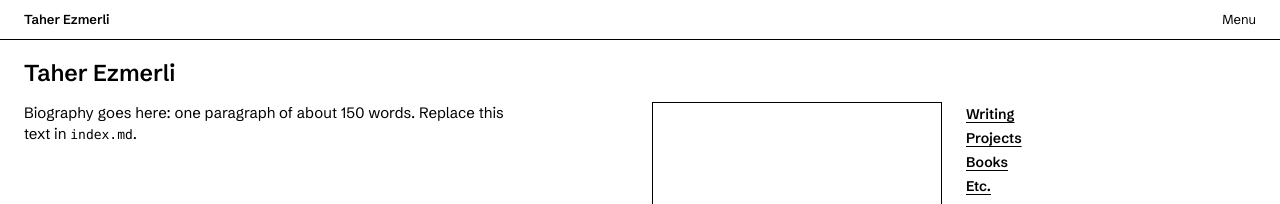
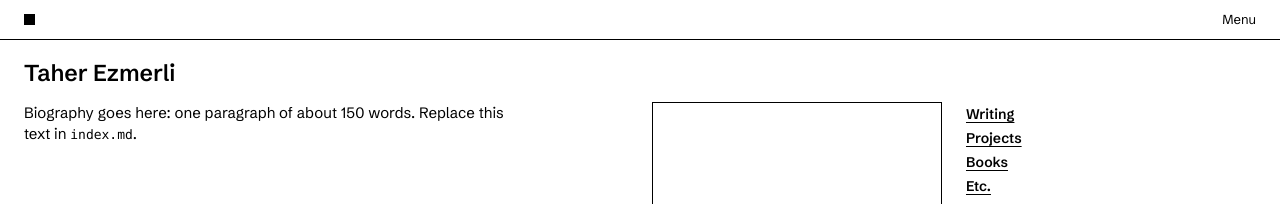
Before and after one commit to taherezm/personalsite, a Jekyll site: the page built from index.md, in a window 1280 px wide. Shown: the top 204 px of the page. Built offline with Jekyll 4.4.1, drawn with Linux system fonts in a browser that asks for light colours.

Commit message:
Replace header name with a square home mark
The name now appears only on the landing page. The header's home link
is a small square: solid on the first page, outlined elsewhere.

```diff
--- a/_layouts/default.html
+++ b/_layouts/default.html
@@ -25,7 +25,7 @@
 <a class="skip" href="#main">Skip to content</a>
 <header class="site-header">
   <div class="site-id">
-    <a class="site-name" href="{{ '/' | relative_url }}">{{ site.title }}</a>
+    <a class="home-mark" href="{{ '/' | relative_url }}" aria-label="Home"{% if page.url == "/" %} aria-current="page"{% endif %}><span></span></a>
     {%- if page.url != "/" and section %}
     {% if page.section_url %}<a class="site-section" href="{{ page.section_url | relative_url }}">{{ section }}</a>{% else %}<span class="site-section">{{ section }}</span>{% endif %}
     {%- endif %}
--- a/assets/css/site.css
+++ b/assets/css/site.css
@@ -94,9 +94,13 @@ a:hover { text-decoration-thickness: 2px; }
 }
 .site-id { display: flex; align-items: stretch; min-width: 0; }
 .site-id > * { display: flex; align-items: center; white-space: nowrap; }
-.site-name { font-weight: 600; text-decoration: none; padding-right: 16px; }
+/* Home mark: a square, outlined on inner pages and solid on the first page. */
+.home-mark { margin-left: -12px; padding: 0 12px; }
+.home-mark span { width: 11px; height: 11px; border: 1px solid #000; }
+.home-mark:hover span, .home-mark[aria-current] span { background: #000; }
+.home-mark:focus-visible { outline-offset: -8px; }
 .site-section { text-decoration: none; }
-a.site-name:hover, a.site-section:hover { text-decoration: underline; text-decoration-thickness: 1px; }
+a.site-section:hover { text-decoration: underline; text-decoration-thickness: 1px; }
 
 .menu { position: relative; display: flex; align-items: stretch; }
 .menu-button {
```
